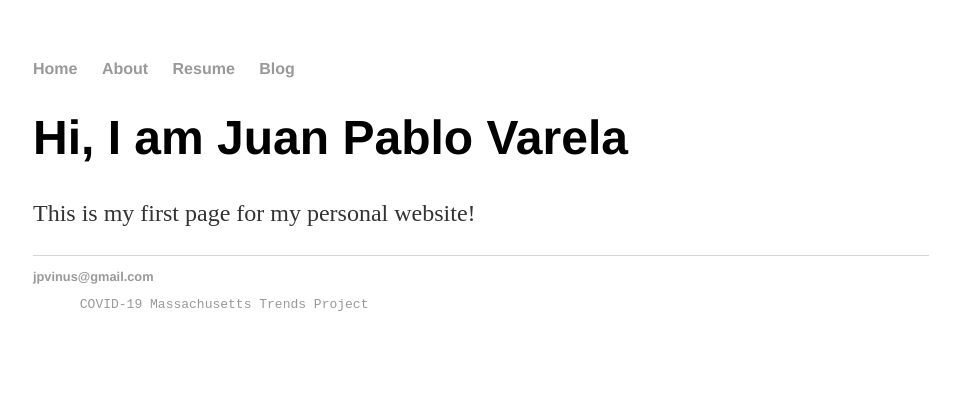
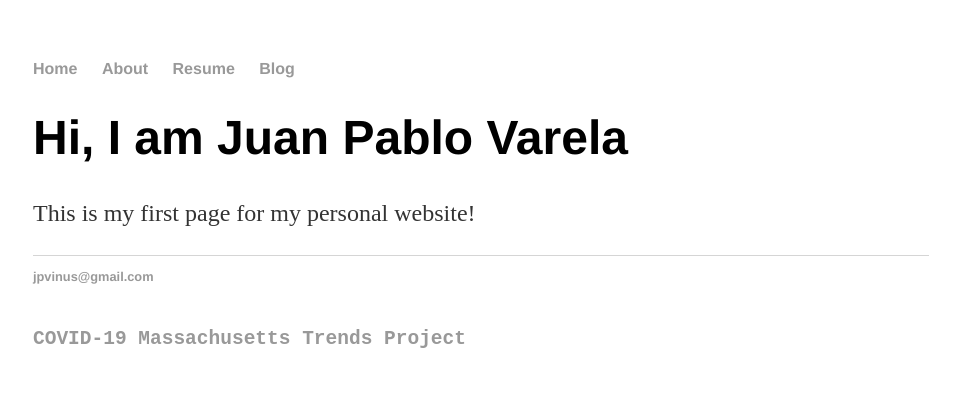
Before and after one commit to Juan-Varela11/Juan-Varela11.github.io, a plain HTML site: page index.html in a window 1280 px wide. Shown: the whole page, without its empty margins (159-1119 px from the left). Drawn offline with Linux system fonts and the light colour scheme.

Commit message:
Update index.html

```diff
--- a/index.html
+++ b/index.html
@@ -27,7 +27,7 @@
 
    <div>
      <pre>
-      <a href=COVID_Cases_MA_and_Nationwide/>COVID-19 Massachusetts Trends Project</a>
+      <h2><a href=COVID_Cases_MA_and_Nationwide/>COVID-19 Massachusetts Trends Project</a></h2>
 
      </pre>
    </div>
```
